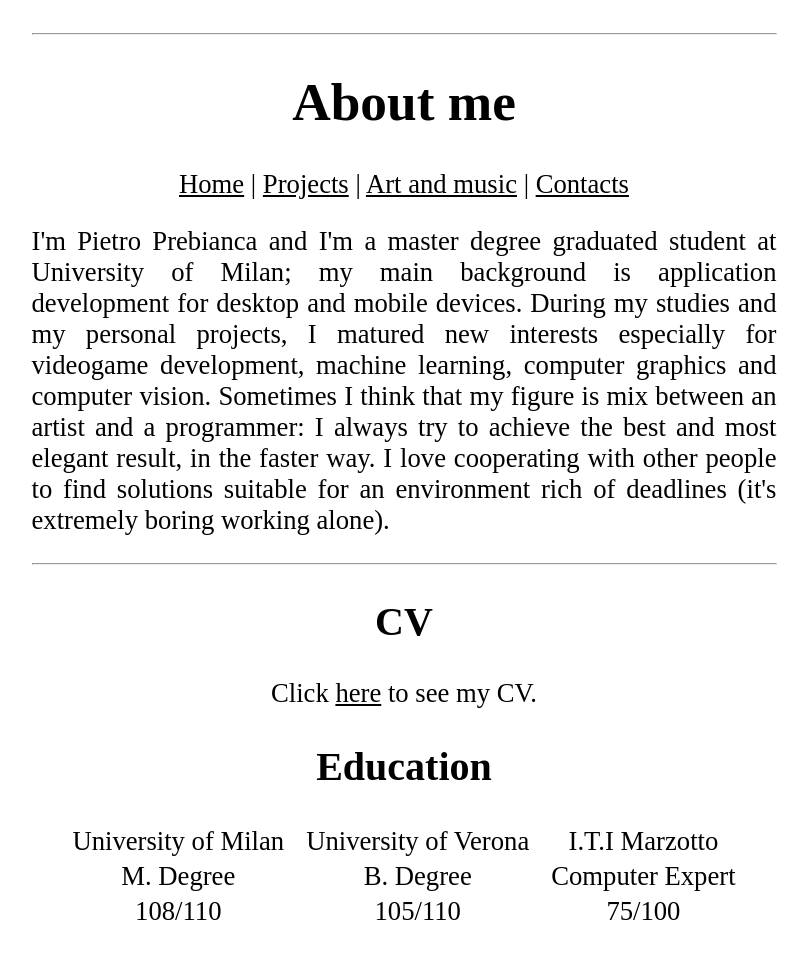
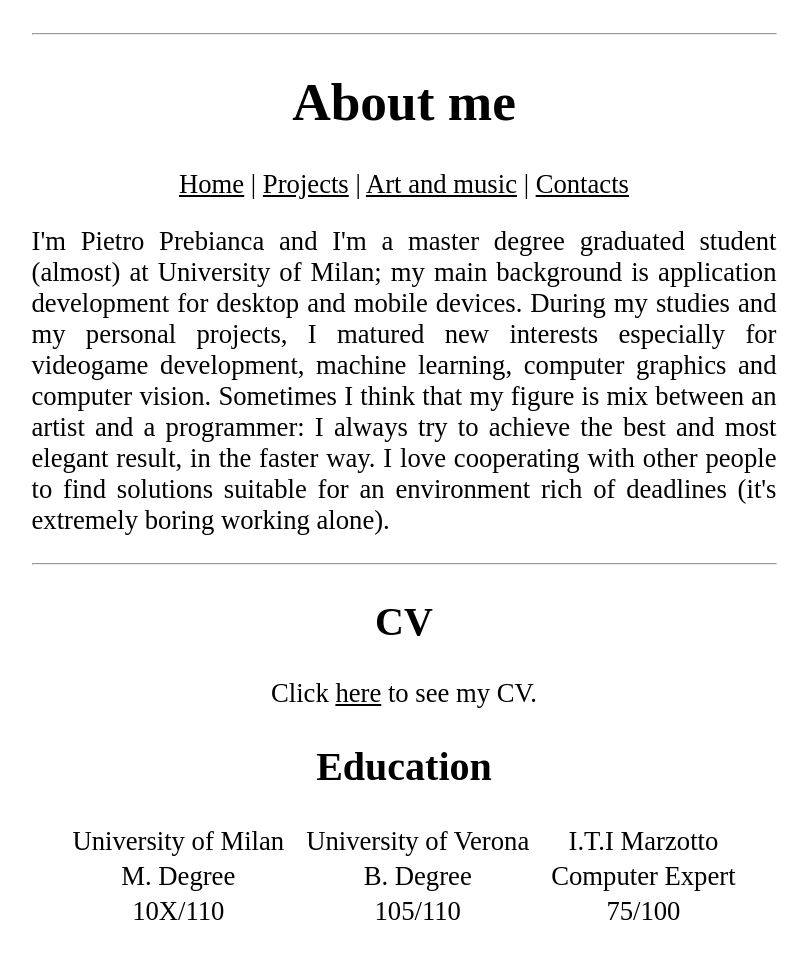
Before and after one commit to kegbird/portfolio, a plain HTML site: page about.html in a window 1280 px wide. Shown: the top 953 px of the page, without its empty margins (236-1044 px from the left). Drawn offline with Linux system fonts and the light colour scheme.

Commit message:
Small adj.

```diff
--- a/about.html
+++ b/about.html
@@ -17,7 +17,7 @@
         <a href="index.html">Home</a> | <a href="projects.html">Projects</a> | <a href="art_music.html">Art and music</a> | <a href="contacts.html">Contacts</a>
     </nav>
     <p>
-    I'm Pietro Prebianca and I'm a master degree graduated student at University of Milan;
+    I'm Pietro Prebianca and I'm a master degree graduated student (almost) at University of Milan;
     my main background is application development for desktop and mobile devices.
     During my studies and my personal projects, I matured new interests especially for videogame
     development, machine learning, computer graphics and computer vision.
@@ -43,7 +43,7 @@
               <td>Computer Expert</td>
             </tr>
             <tr>
-                <td>108/110</td>
+                <td>10X/110</td>
                 <td>105/110</td>
                 <td>75/100</td>
               </tr>
```
Also changed, not shown: 1 other file.
